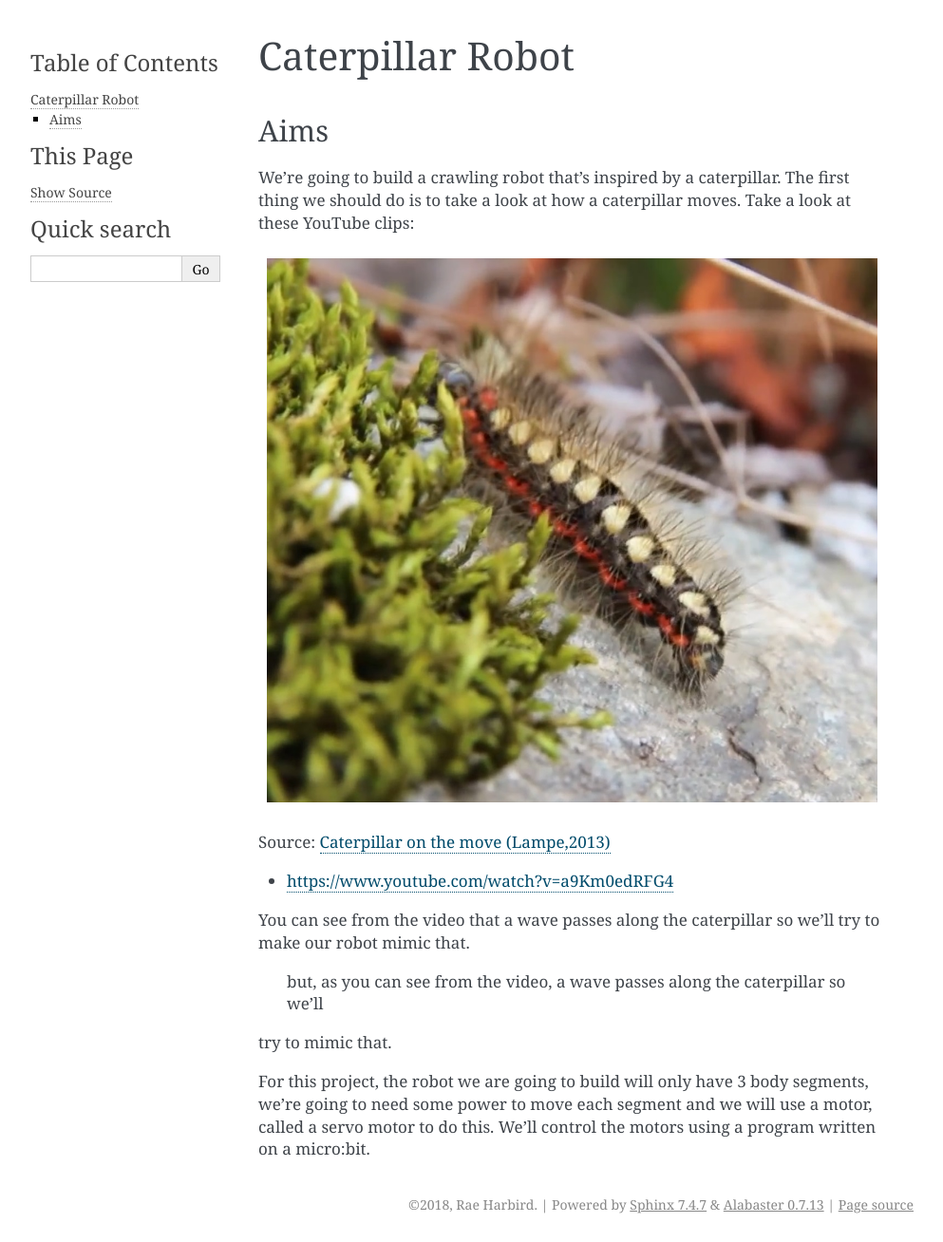
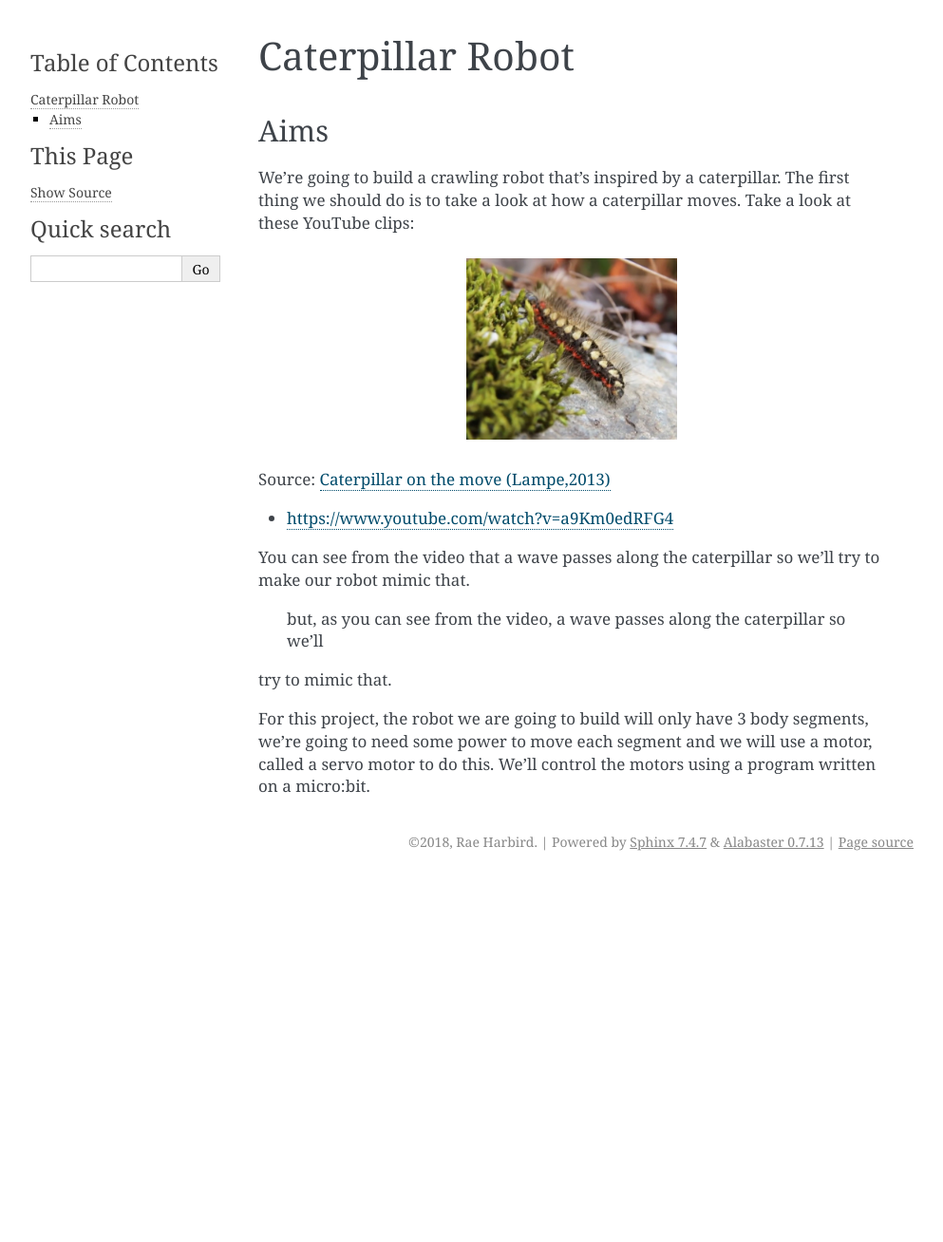
Before and after one commit to rharbird/ucl-microbit-robotics-readthedocs, a Sphinx documentation site: the page built from source/caterpillar_robot.rst, in a window 1280 px wide. Shown: the whole page at 95% size, without its empty margins (148-1141 px from the left). Built offline with Sphinx 7.4.7, drawn with Linux system fonts in a browser that asks for light colours; pages that are not in the unit, such as notebooks, are missing from menus; after the commit the page ends 926 px from its top, so only the background shows below that.

Commit message:
Make the picture smaller

```diff
--- a/source/caterpillar_robot.rst
+++ b/source/caterpillar_robot.rst
@@ -9,7 +9,7 @@ The first thing we should do is to take a look at how a caterpillar moves. Take
 look at these YouTube clips:
 
 .. figure:: pictures/BlackWhiteRedCaterpillarYouTube.jpg
-   :scale: 60 %
+   :scale: 20 %
 
 Source: `Caterpillar on the move (Lampe,2013) <https://www.youtube.com/watch?v=fRVGWCSij_M>`_
 
```
